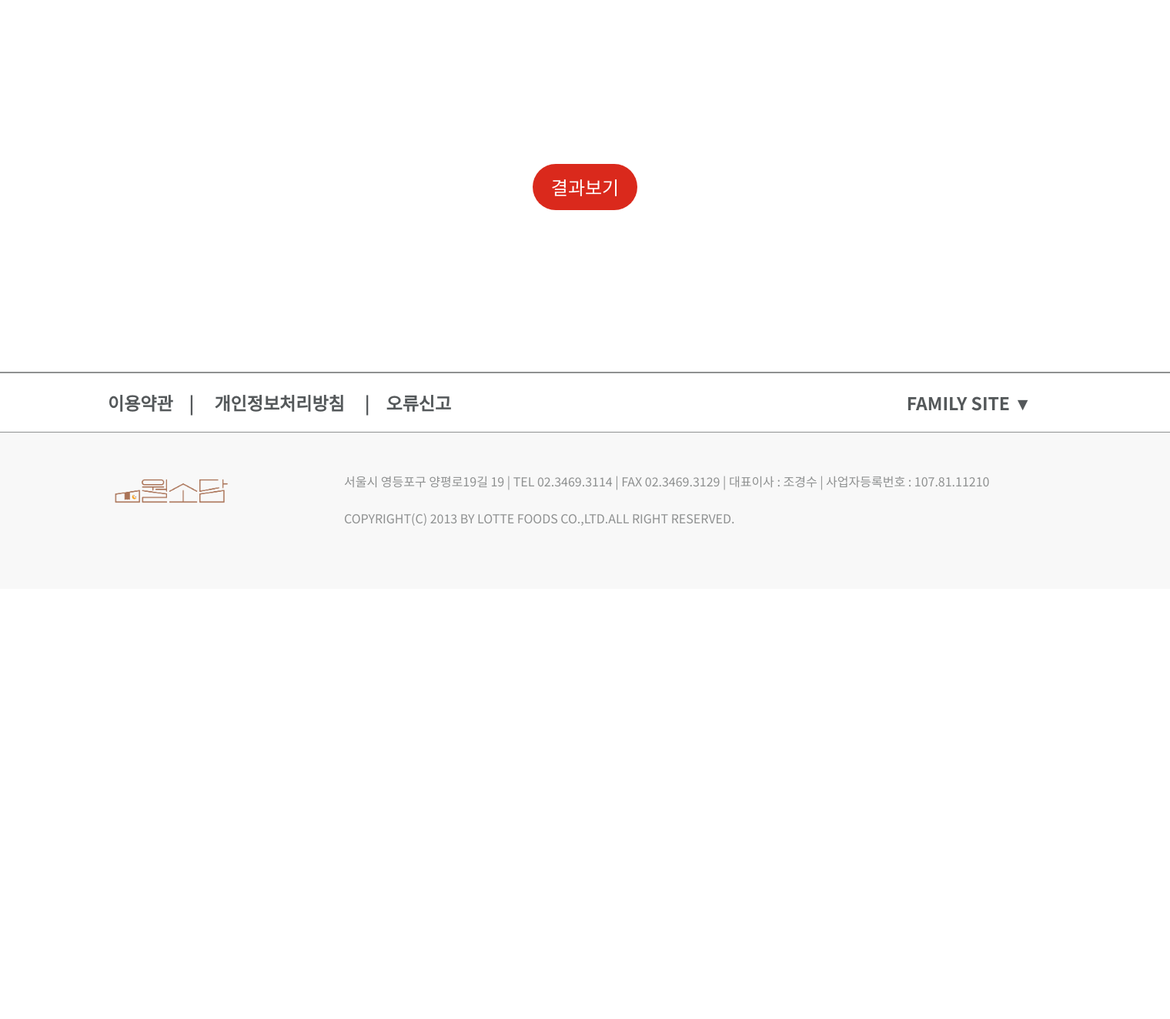
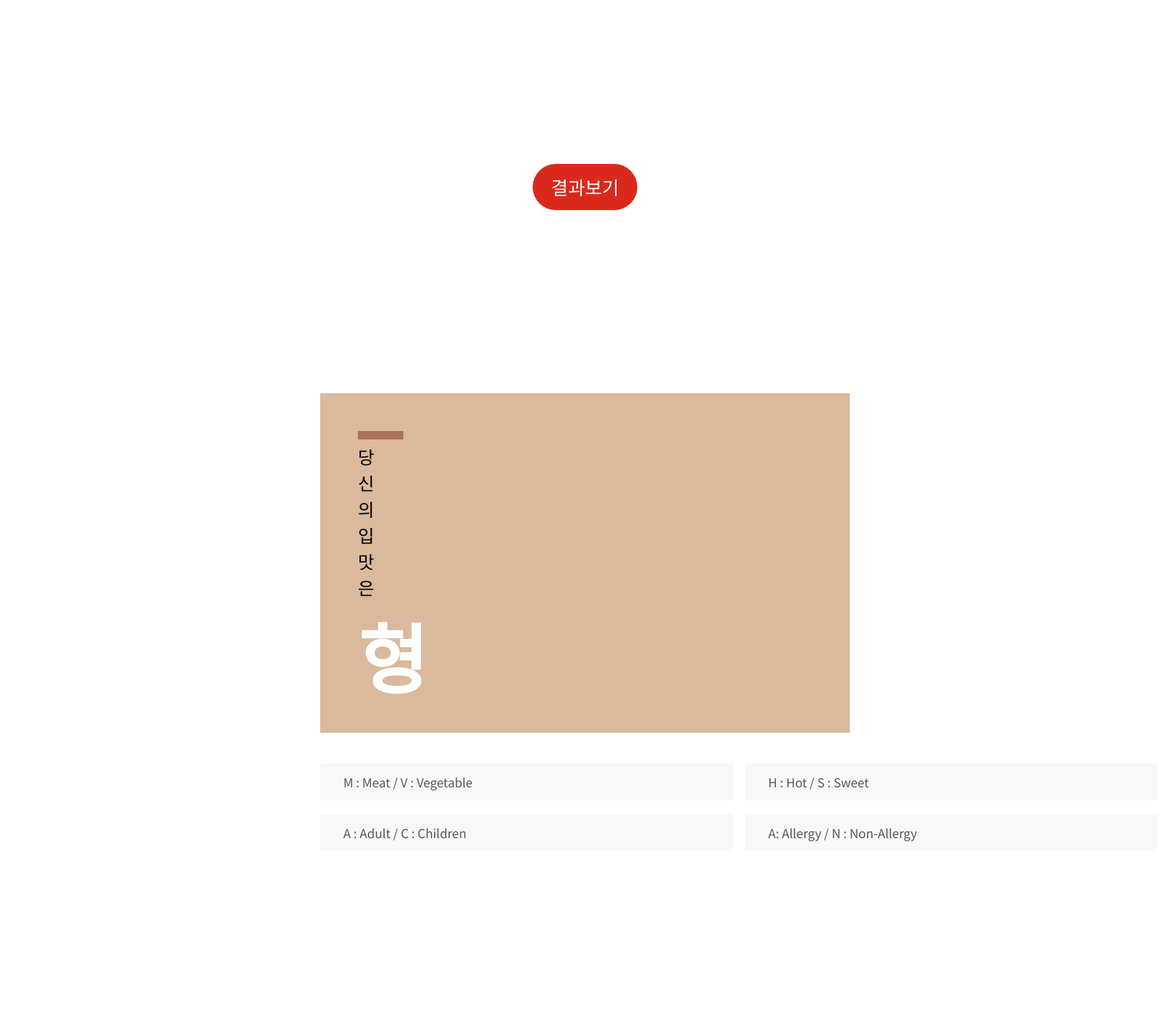
Before and after one commit to Lotte-Duksung/wolsodam, a Django app: page /subscribe/ in a window 1520 px wide. Shown: the part 3040-4364 px from the top of the page at 77% size. Before the commit the page ends 3723 px from the top, so only its background shows below. Run offline with Django 3.2, Linux system fonts and the light colour scheme.

Commit message:
mbti text value

```diff
--- a/wsd_prj/wsd_app/static/css/nav.css
+++ b/wsd_prj/wsd_app/static/css/nav.css
@@ -244,50 +244,6 @@ li a:hover{
     margin-bottom: 11px;
 }
 
-.yesorno
-
-/*mbti 결과창 페이지*/
-.mbti-box{
-    background: #DAB99C;
-    padding: 49px 665px 30px 49px;
-}
-#mbti-mini-line{
-    width: 59px;
-    height: 11px;
-    background-color: #AA7357;
-    border:0px;
-    margin:0px;
-}
-#mbti-mini-text{
-    font-size: 23px;
-    margin-bottom:0px;
-    margin-top: 5px;
-}
-#mbti-big{
-    text-align: left;
-    font-size:98px;
-    font-weight: bold;
-    letter-spacing: 1.96px;
-    color: #FFFFFF;
-    margin:0px;
-}
-.mbti{
-    margin:40px 416px 121px 416px;
-    display: flex;
-}
-.mbti-mini{
-    justify-content: center;
-}
-#mbti-ex{
-    width: 506px;
-    height: 48px;
-    background-color: #F8F8F8;
-    margin-right: 16px;
-    margin-bottom: 18px;
-    color:#54585A;
-    line-height: 48px;
-    padding-left: 30px;
-}
 /*구독 페이지 2 --> 구독페이지4로 변경*/
 
 .sub-page4{
@@ -964,3 +920,54 @@ input[id="cb6"] {
     width: 260px;
     height: 108px;
 }
+
+/*mbti result css*/
+
+.result-box{
+    background: #DAB99C;
+    margin:238px 416px 0px 416px;
+}
+#result{
+    padding: 49px 650px 30px 49px;
+}
+#result1, #result2, #result3, #result4, #result5{
+    text-align: left;
+    font-size:98px;
+    font-weight: bold;
+    letter-spacing: 1.96px;
+    color: #FFFFFF;
+    margin:0px;
+}
+
+/*mbti 결과창 페이지*/
+
+#mbti-mini-line{
+    width: 59px;
+    height: 11px;
+    background-color: #AA7357;
+    border:0px;
+    margin:0px;
+}
+#mbti-mini-text{
+    font-size: 23px;
+    margin-bottom:0px;
+    margin-top: 5px;
+}
+
+.mbti{
+    margin:40px 416px 121px 416px;
+    display: flex;
+}
+.mbti-mini{
+    justify-content: center;
+}
+#mbti-ex{
+    width: 506px;
+    height: 48px;
+    background-color: #F8F8F8;
+    margin-right: 16px;
+    margin-bottom: 18px;
+    color:#54585A;
+    line-height: 48px;
+    padding-left: 30px;
+}
--- a/wsd_prj/wsd_app/templates/base.html
+++ b/wsd_prj/wsd_app/templates/base.html
@@ -17,7 +17,7 @@
 <body>
 <!-- navvar -->
 <nav id="navbar">
-       <a  href="{% url 'main' %}"><img id="logo_img" src='{% static "img/wolsodam_logo.png" %}' alt="logo"></a>
+       <a  href="{% url 'main' %}"><img id="logo_img" src='{% static "img/mainlogo.png" %}' alt="logo"></a>
         <a id="logo_text" href="{% url 'main' %}"></a>
 
     <ul>
--- a/wsd_prj/wsd_app/templates/subscribe.html
+++ b/wsd_prj/wsd_app/templates/subscribe.html
@@ -6,7 +6,9 @@
     <meta charset="UTF-8">
     <meta name="viewport" content="width=device-width, initial-scale=1.0">
     <title>구독페이지</title>
-
+    <style>
+        *:focus { outline:none; }
+    </style>
 </head>
 <body>
 {% block content %}
@@ -31,8 +33,8 @@
                     <div>
                         <p id="ques-white">나는 평소 고기보다 채식 위주의 식사를 즐긴다 🥗</p>
 
-                        <div class="yesorno"><button id="vegetable" onclick="printName('v');" value="V"><p id="ques-white">네!</p></button></div>
-                        <div class="yesorno"><button id="meat" onclick="printName('m');" value="M"><p id="ques-white">아니오!</p></button></div>
+                        <div ><button class="yesorno" id="vegetable" onclick="printName('v');" value="V"><p id="ques-white">네!</p></button></div>
+                        <div ><button class="yesorno" id="meat" onclick="printName('m');" value="M"><p id="ques-white">아니오!</p></button></div>
                     </div>
 
                 </div>
@@ -67,15 +69,40 @@
                 </div>
             </div>
         </div>
-        <div id='result'><span id='result1'></span><span id='result2'></span><span id='result3'></span><span id='result4'></span></div>
+
         <div class="sub-bottom">
-            <div class="next"><a href="{% url 'mbti' %}">결과보기</a></div>
+            <div class="next"><a href="#" onclick="showhide();">결과보기</a></div>
+        </div>
+        <div id="mbtiboxl" style="display:block;">
+            <div class="result-box">
+                <div id='result'>
+                    <hr id="mbti-mini-line"></hr>
+                    <p id="mbti-mini-text">당신의 입맛은</p>
+                    <span id='result1'></span><span id='result2'></span><span id='result3'></span><span id='result4'></span><span id='result5'>형</span>
+                </div>
+            </div>
+            <div class="mbti">
+                <div class="mbti-mini">
+                    <div id = "mbti-ex">M : Meat / V : Vegetable</div><div id = "mbti-ex">A : Adult / C : Children</div>
+                </div>
+                <div class="mbti-mini">
+                    <div id = "mbti-ex">H : Hot / S : Sweet</div><div id = "mbti-ex">A: Allergy / N : Non-Allergy</div>
+                </div>
+            </div>
         </div>
     </div>
 </div>
 
 <script type=text/javascript>
-     function printName(e)  {
+
+    function showhide(mbtiboxl){
+        var mbtir = document.getElementById(mbtiboxl);
+        if(mbtir.style.display=="block"){
+            mbtir.style.display="none";
+        }else{mbtir.style.display = "block";}
+    }
+
+    function printName(e)  {
         var gubun = e;
 
         let name1;
```
Also changed, not shown: wsd_prj/wsd_app/static/img/mainlogo.png (added).
